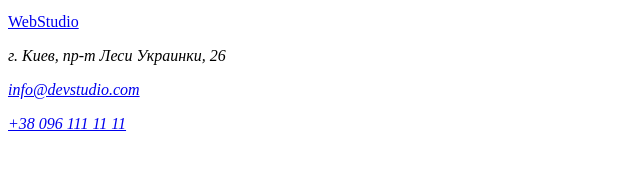
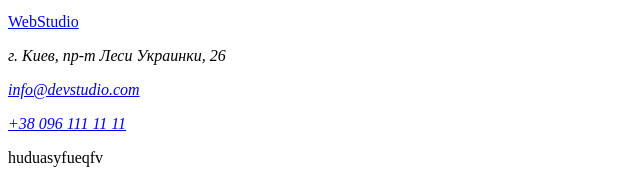
Before and after one commit to Moisei12/goit-markup-hw-01, a plain HTML site: page index.html in a window 1280 px wide. Shown: the part 3840-4012 px from the top of the page, without its empty margins (0-640 px from the left). Before the commit the page ends 3989 px from the top, so only its background shows below. Drawn offline with Linux system fonts and the light colour scheme.

Commit message:
Update index.html

```diff
--- a/index.html
+++ b/index.html
@@ -88,6 +88,7 @@
                 <p class="telephone"><a href="tel:+38 096 111 11 11">+38 096 111 11 11</a></p>
             </address>
         </section>
+        huduasyfueqfv
     </footer>
 </body>
 </html>
```
